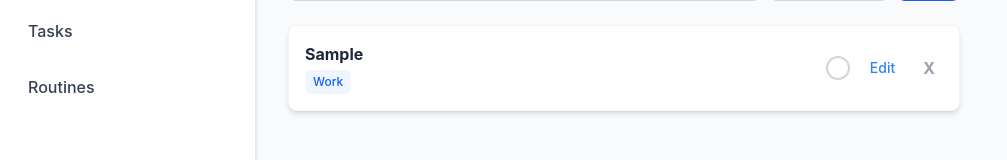
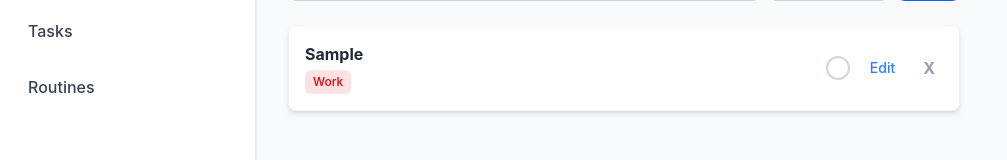
Before and after one commit to jacob4521/dev-routine-app, a React (Vite) app: page / in a window 1280 px wide. Both pictures are taken after typing "Sample" into the empty fields and a click on the button "Add". Shown: the part 153-313 px from the top of the page, without its empty margins (0-1007 px from the left). Built offline with nearby package versions, Linux system fonts and the light colour scheme.

Commit message:
Add dynamic category colors to TaskCard component

```diff
--- a/src/App.jsx
+++ b/src/App.jsx
@@ -12,6 +12,13 @@ function App() {
   const [newTaskTitle, setNewTaskTitle] = useState("");
 
   const [newTaskCategory, setNewTaskCategory] = useState("Work");
+
+  const categoryColors = {
+    Work: "bg-red-100 text-red-600",
+    Personal: "bg-green-100 text-green-600",
+    Coding: "bg-purple-100 text-purple-600",
+    Studdy: "bg-yellow-100 text-yellow-600",
+  };
 
   useEffect(() => {
     localStorage.setItem("dev-tasks", JSON.stringify(tasks));
@@ -118,6 +125,7 @@ function App() {
                   onToggle={toggleTaskDone}
                   onDelete={deleteTask}
                   onUpdate={updateTask}
+                  categoryColors={categoryColors[task.category]}
                 />
               ))
             )}
--- a/src/components/TaskCard.jsx
+++ b/src/components/TaskCard.jsx
@@ -8,6 +8,7 @@ const TaskCard = ({
   onToggle,
   onDelete,
   onUpdate,
+  categoryColors,
 }) => {
   const [isEditing, setIsEditing] = useState(false);
   const [newTitle, setNewTitle] = useState(title);
@@ -36,7 +37,9 @@ const TaskCard = ({
           </h2>
         )}
 
-        <p className="text-xs font-medium px-2 py-1 bg-blue-50 text-blue-600 rounded-md mt-1 inline-block">
+        <p
+          className={`text-xs font-medium px-2 py-1 ${categoryColors} rounded-md mt-1 inline-block`}
+        >
           {category}
         </p>
       </div>
```
